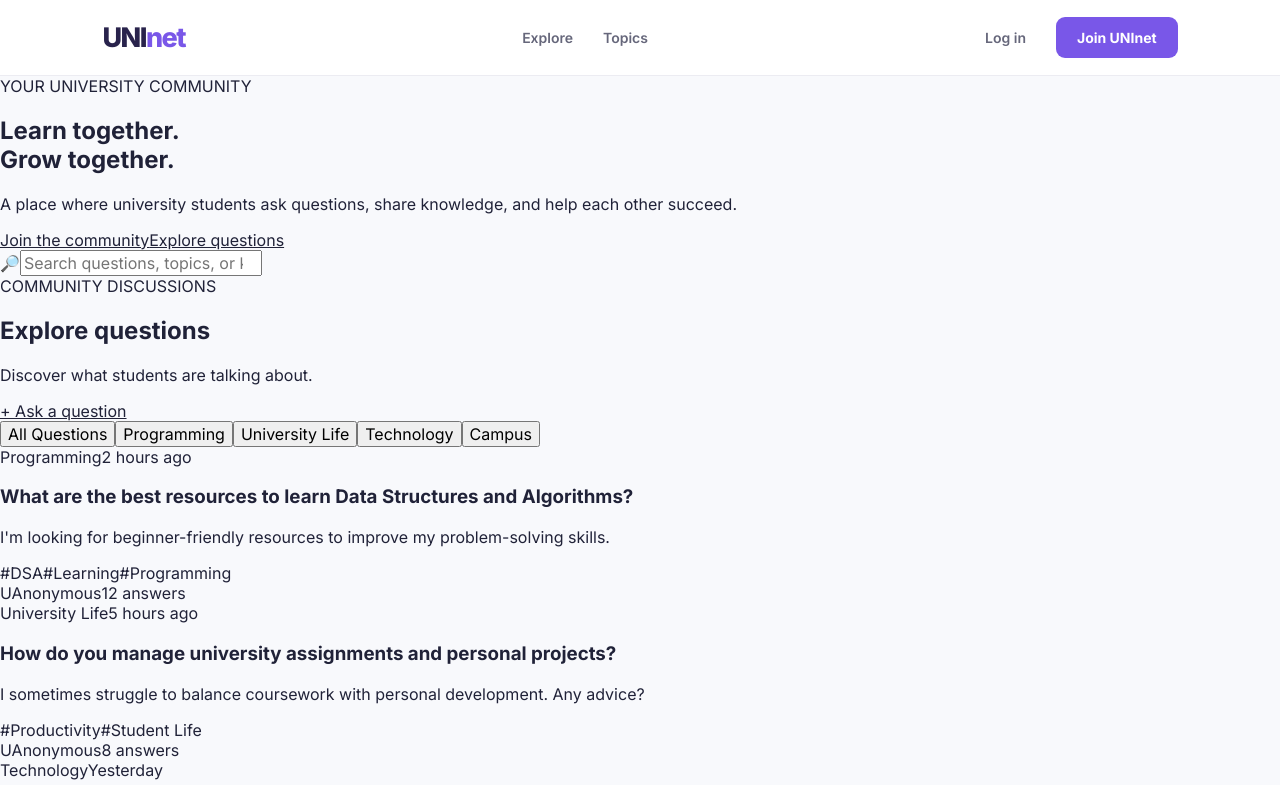
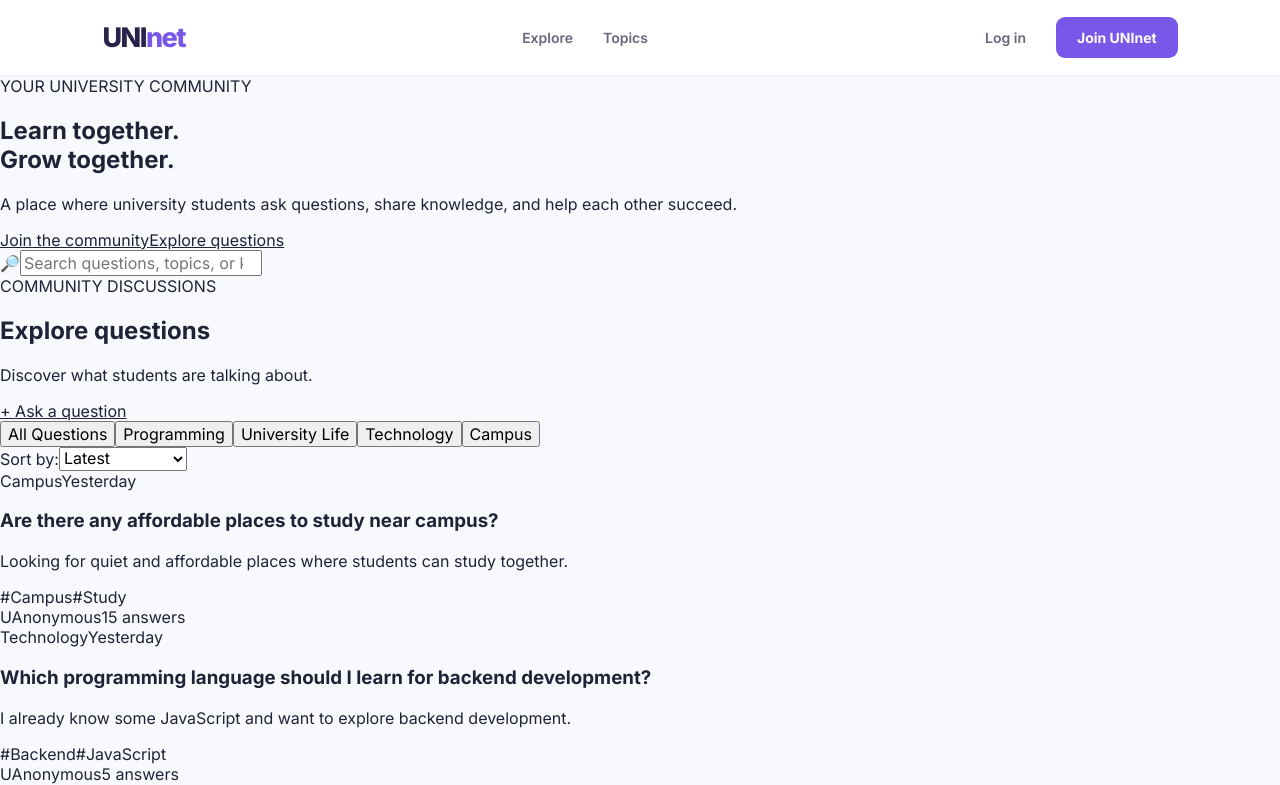
Before and after one commit to vsr2414/UNInet, a React (Vite) app in the folder client/: page / in a window 1280 px wide. Shown: the top 785 px of the page. Built offline with nearby package versions, Linux system fonts and the light colour scheme.

Commit message:
Add question sorting

```diff
--- a/client/src/pages/Home.tsx
+++ b/client/src/pages/Home.tsx
@@ -63,8 +63,10 @@ const categories = [
 function Home() {
   const [search, setSearch] = useState("");
   const [activeCategory, setActiveCategory] = useState("All Questions");
+  const [sortBy, setSortBy] = useState("latest");
 
-  const filteredQuestions = questions.filter((question) => {
+  const filteredQuestions = questions
+    .filter((question) => {
       const matchesSearch =
         question.title.toLowerCase().includes(search.toLowerCase()) ||
         question.description.toLowerCase().includes(search.toLowerCase()) ||
@@ -77,6 +79,12 @@ function Home() {
         question.category === activeCategory;
 
       return matchesSearch && matchesCategory;
+    })
+    .sort((a, b) => {
+      if (sortBy === "latest") return b.id - a.id;
+      if (sortBy === "oldest") return a.id - b.id;
+      if (sortBy === "answers") return b.answers - a.answers;
+      return 0;
     });
 
   return (
@@ -102,6 +110,7 @@ function Home() {
             <Link to="/register" className="home-primary-button">
               Join the community
             </Link>
+
             <a href="#questions" className="home-secondary-button">
               Explore questions
             </a>
@@ -111,6 +120,7 @@ function Home() {
         <section className="home-search-section">
           <div className="home-search-box">
             <span className="search-icon">🔎</span>
+
             <input
               type="search"
               placeholder="Search questions, topics, or keywords..."
@@ -124,7 +134,10 @@ function Home() {
         <section className="home-content" id="questions">
           <div className="home-section-heading">
             <div>
-              <span className="home-section-label">COMMUNITY DISCUSSIONS</span>
+              <span className="home-section-label">
+                COMMUNITY DISCUSSIONS
+              </span>
+
               <h2>Explore questions</h2>
               <p>Discover what students are talking about.</p>
             </div>
@@ -148,10 +161,27 @@ function Home() {
             ))}
           </div>
 
+          <div className="home-sort-container">
+            <label htmlFor="question-sort">Sort by:</label>
+
+            <select
+              id="question-sort"
+              value={sortBy}
+              onChange={(event) => setSortBy(event.target.value)}
+            >
+              <option value="latest">Latest</option>
+              <option value="oldest">Oldest</option>
+              <option value="answers">Most answers</option>
+            </select>
+          </div>
+
           <div className="home-question-list">
             {filteredQuestions.length > 0 ? (
               filteredQuestions.map((question) => (
-                <QuestionCard key={question.id} question={question} />
+                <QuestionCard
+                  key={question.id}
+                  question={question}
+                />
               ))
             ) : (
               <div className="home-empty-state">
@@ -165,6 +195,7 @@ function Home() {
         <section className="home-join-section">
           <h2>Your knowledge can help someone.</h2>
           <p>Join fellow students and become part of the conversation.</p>
+
           <Link to="/register" className="home-primary-button">
             Get started
           </Link>
@@ -175,6 +206,7 @@ function Home() {
         <Link to="/" className="home-logo">
           UNI<span>net</span>
         </Link>
+
         <p>Built for students, powered by community.</p>
         <span>© 2026 UNInet</span>
       </footer>
```
Lines whose indentation alone changed are shown as unchanged.
